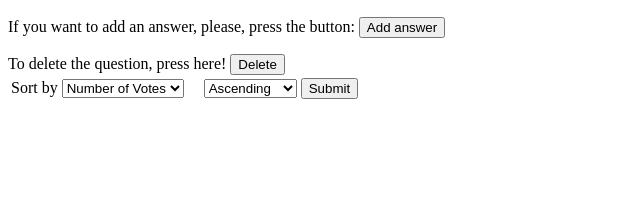
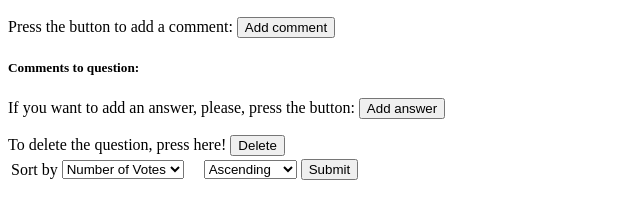
Before and after one commit to dagggy/askmate, a Flask app: template templates/display_a_question.html in a window 1280 px wide. Shown: the part 714-913 px from the top of the page, without its empty margins (0-640 px from the left). Before the commit the page ends 813 px from the top, so only its background shows below. Run offline with Flask 2, Linux system fonts and the light colour scheme; the template is opened without the code that fills it, so the values that code supplies are empty.

Commit message:
added comment to question

```diff
--- a/server.py
+++ b/server.py
@@ -48,7 +48,10 @@ def display_question_with_answers(question_id):
         image = None
     for answer in answers_data_base:
         answer['submission_time'] = answer['submission_time'].strftime("%d/%m/%Y %H:%M:%S")
-    return render_template('display_a_question.html', question=question, image=image, answers_base=answers_data_base)
+    comments = data_manager.get_comment_by_question_id_bd(question_id)
+    for comment in comments:
+        comment['submission_time'] = comment['submission_time'].strftime("%d/%m/%Y %H:%M:%S")
+    return render_template('display_a_question.html', question=question, image=image, answers_base=answers_data_base, comments=comments)
 
 
 @app.route('/question/<question_id>/new-answer', methods=['GET', 'POST'])
@@ -73,7 +76,7 @@ def new_question():
         file = request.files['file']
         if file and util.allowed_file(file.filename):
             file.save(UPLOAD_FOLDER / file.filename)
-        data_manager.adding_new_applicant_bd(title, description, file.filename)
+        data_manager.adding_new_question_bd(title, description, file.filename)
         return redirect('/')
     elif request.method == 'GET':
         return render_template('upload_question.html')
@@ -110,6 +113,16 @@ def edit_question(question_id):
         edited_question['submission_time'] = edited_question['submission_time'].strftime("%d/%m/%Y %H:%M:%S")
         return render_template('edit_question.html', question=edited_question)
 
+
+@app.route('/question/<question_id>/new_comment', methods=['GET', 'POST'])
+def add_comment_to_question(question_id):
+    question = data_manager.get_question_by_id_bd(question_id)[0]
+    if request.method == 'POST':
+        comment_text = request.form['description']
+        data_manager.adding_new_comment_to_question_bd(comment_text, question_id)
+    return render_template('add_comment_to_question.html', question=question)
+
+
 if __name__ == "__main__":
     app.run(
         host='0.0.0.0',
--- a/templates/display_a_question.html
+++ b/templates/display_a_question.html
@@ -52,6 +52,21 @@
             </tr>
             <tr><a href="/question/{{ question['id'] }}/edit_page"> <input type="button" value="Edit Question"> </a></tr>
         </table>
+        <form action="/question/{{ question['id'] }}/new_comment" method="POST">
+                 <p>
+                     Press the button to add a comment:
+                     <a href="/question/{{ question['id'] }}/new_comment">
+                         <input type="button" value="Add comment">
+                     </a>
+                 </p>
+            </form>
+        <h5>Comments to question:</h5>
+        {% for comment in comments %}
+            <fieldset>
+            <legend> {{ comment['submission_time'] }} </legend>
+            {{ comment['message'] }}
+            </fieldset>
+        {% endfor %}
 
         <div>
             <form action="/question/{{ question['id'] }}" method="POST">
```
Also changed, not shown: templates/add_comment_to_question.html (added, +23 -0 lines).
